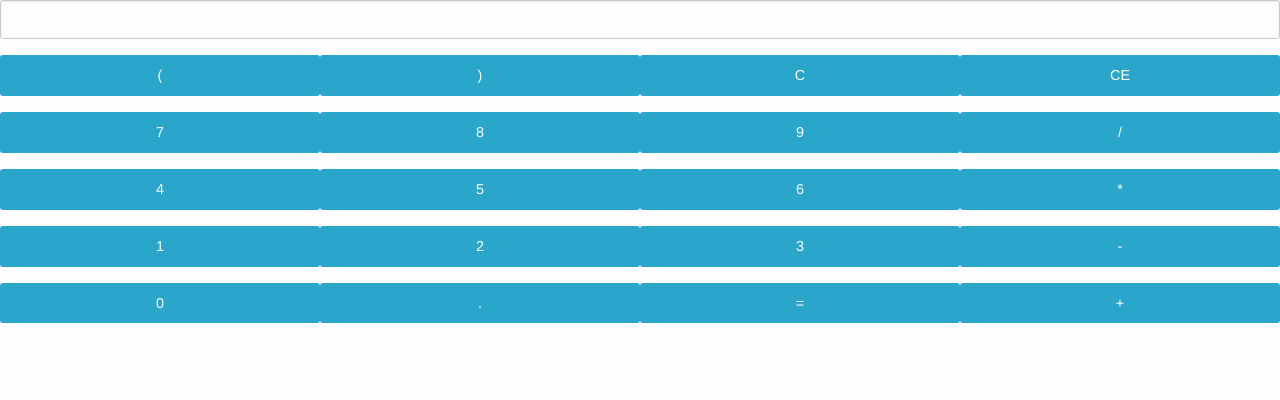
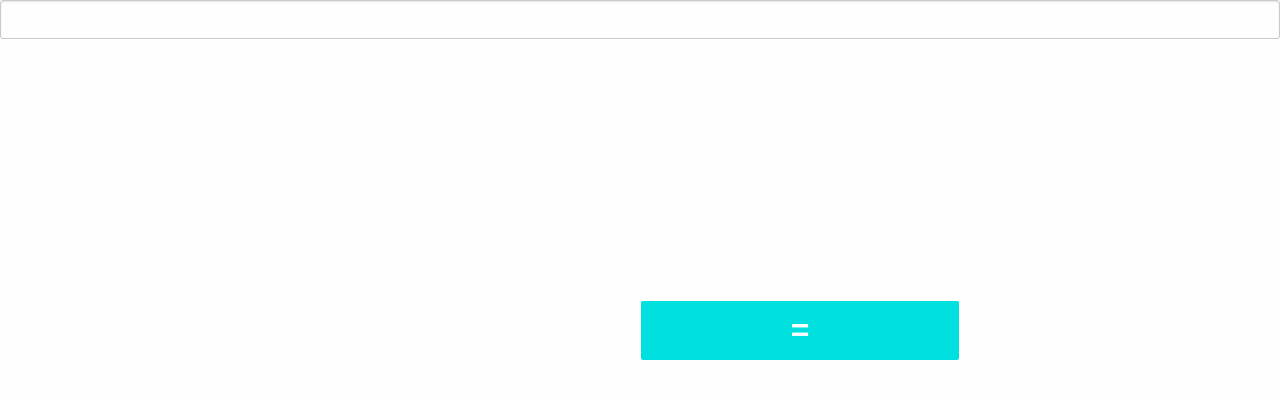
Before and after one commit to tsekwi/react-calculator, a React (Create React App) app: page / in a window 1280 px wide. Shown: the top 400 px of the page. Built offline with nearby package versions, Linux system fonts and the light colour scheme.

Commit message:
added button module stylesheet

```diff
--- a/src/Button.js
+++ b/src/Button.js
@@ -1,4 +1,6 @@
-const Button = ({ num, value, change, keys }) => {
+import styles from './Button.module.css';
+
+const Button = ({ num, value, change, classy, keys }) => {
     const handleChange = (e) => {
         switch (num) {
             case 'C':
@@ -19,11 +21,11 @@ const Button = ({ num, value, change, keys }) => {
             id={ num }
             value={ num }
             onClick={ handleChange }
-            className="button text-center" key={ keys }>{ num }</button>
+            className={ styles.button + ` ${classy} text-center` } key={ keys }>{ num }</button>
         );
     }
     else
-    return <button className="button text-center" type="submit" key="submit">=</button>;
+    return <button className={ styles.button + ` text-center ` + styles.submit } type="submit" key="submit">=</button>;
 }
 
 export default Button;
--- /dev/null
+++ b/src/Button.module.css
@@ -0,0 +1,29 @@
+.button {
+    color: #fefefe;
+    display: inline-block;
+    outline: 0;
+    vertical-align: middle;
+    margin: 0;
+    padding: 0.85rem 1rem;
+    border: .5px solid #ffffff;
+    border-radius: 3px;
+    -webkit-transition: background-color 0.25s ease-out, color 0.25s ease-out;
+    transition: background-color 0.25s ease-out, color 0.25s ease-out;
+    font: bold 2rem/1 sans-serif;
+    -webkit-appearance: none;
+    line-height: 1;
+    text-align: center;
+    cursor: pointer;
+}
+.button:focus {
+    background-color: #ff8b0f;
+}
+.button:hover {
+    background-color: #ffffff;
+}
+.submit {
+    background-color: #00e1df;
+}
+.submit:hover {
+    color: #2ba6cb;
+}
```
